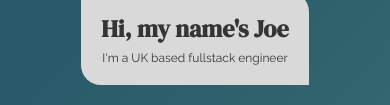
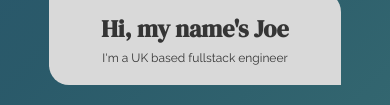
Before and after one commit to joedavies25/me, a plain HTML site: page index.html in a window 390 px wide. Shown: the part 442-547 px from the top of the page. Drawn offline with Linux system fonts and the light colour scheme.

Commit message:
fix title width

```diff
--- a/style.css
+++ b/style.css
@@ -178,7 +178,7 @@ p {
 @media screen and (max-width: 40em) {
   .title-container {
     padding: 20px 20px;
-    max-width: 75vw;
+    width: 75vw;
   }
 }
 
```
